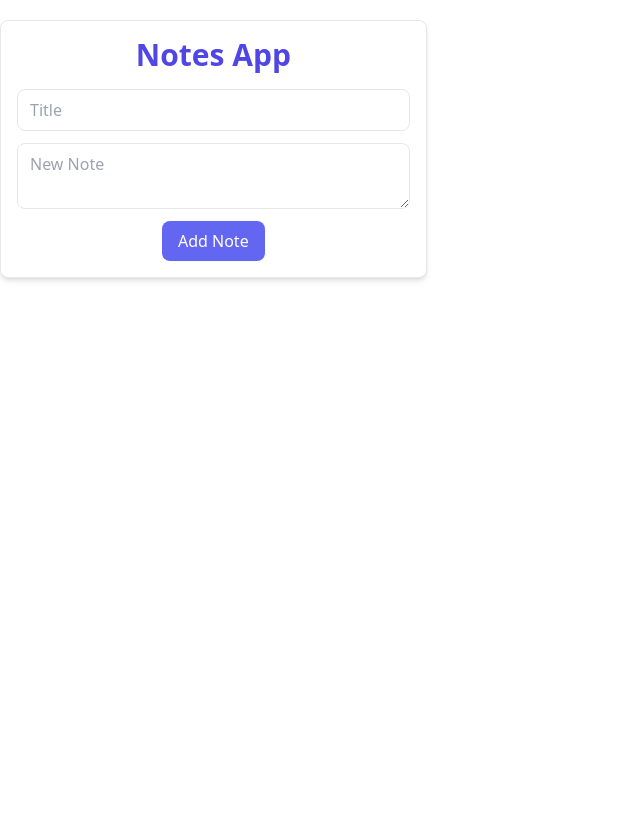
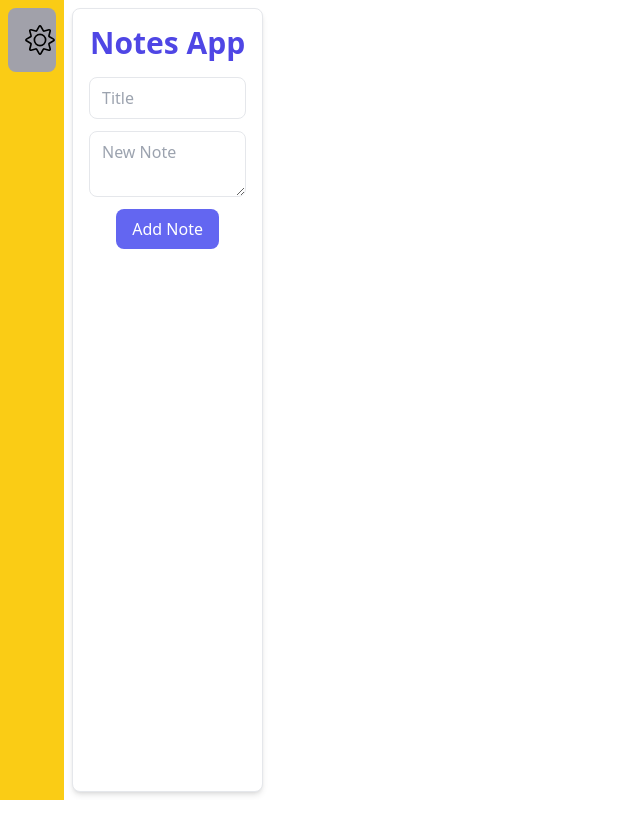
Before and after one commit to rahul-srivastava-codes/react-Notes-app, a React (Vite) app: page / in a window 1280 px wide. Shown: the whole page, without its empty margins (0-640 px from the left). Built offline with nearby package versions, Linux system fonts and the light colour scheme.

Commit message:
night button added

```diff
--- a/package.json
+++ b/package.json
@@ -13,7 +13,8 @@
     "axios": "^1.8.4",
     "motion": "^12.7.4",
     "react": "^19.0.0",
-    "react-dom": "^19.0.0"
+    "react-dom": "^19.0.0",
+    "react-icons": "^5.5.0"
   },
   "devDependencies": {
     "@eslint/js": "^9.22.0",
--- a/src/App.jsx
+++ b/src/App.jsx
@@ -1,8 +1,19 @@
+import { useState } from "react";
+import Navbar from "./Components/Navbar";
 import NoteForm from "./Components/NoteForm";
 
 function App() {
+  const [daymode, setDaymode] = useState(false);
+  function mode(daymode) {
+    setDaymode(!daymode);
+  }
   return (
-    <div className="h-[100vh] w-[100vw] flex-col">
+    <div
+      className={`h-[100vh] w-[100vw] flex ${
+        daymode ? "bg-zinc-600" : "bg-white"
+      }`}
+    >
+      <Navbar mode={daymode} setDaymodef={mode}></Navbar>
       <NoteForm></NoteForm>
     </div>
   );
--- /dev/null
+++ b/src/Components/Navbar.jsx
@@ -0,0 +1,42 @@
+import React from "react";
+import { CiSun } from "react-icons/ci";
+import { FaMoon } from "react-icons/fa";
+import * as motion from "motion/react-client";
+
+// const deletebut = {
+//   backgroundColor: "#e11d48", // Tailwind's rose-600 equivalent
+//   borderRadius: "10%",
+//   marginBottom: "0.5rem",
+//   display: "flex",
+//   alignItems: "center",
+//   justifyContent: "center",
+//   color: "white",
+// };
+function Navbar({ mode, setDaymodef }) {
+  return (
+    <div className={`w-[5vw] ${mode ? "bg-zinc-600" : "bg-yellow-400"}`}>
+      <motion.div
+        initial={{ opacity: 0, scale: 0 }}
+        animate={{ opacity: 1, scale: 1 }}
+        transition={{
+          duration: 0.4,
+          scale: { type: "spring", bounce: 0.5 },
+        }}
+        // style={deletebut}
+        className={`${mode ? "bg-red-200" : "bg-zinc-400 "} rounded-lg m-2 `}
+      >
+        <button
+          title={mode ? "Switch to Light Mode" : "Switch to Dark Mode"}
+          className="px-1 py-2 scale-1.5 transition-color duration-500"
+          onClick={() => setDaymodef(mode)}
+        >
+          <div className="text-[5vh] px-2 py-1">
+            {mode ? <FaMoon /> : <CiSun />}
+          </div>
+        </button>
+      </motion.div>
+    </div>
+  );
+}
+
+export default Navbar;
--- a/src/Components/NoteForm.jsx
+++ b/src/Components/NoteForm.jsx
@@ -41,10 +41,10 @@ function NoteForm() {
   }
 
   return (
-    <div className="flex flex-col md:flex-row justify-evenly mt-5">
+    <div className="flex flex-col md:flex-row justify-between m-2">
       <form
         onSubmit={handleclick}
-        className="flex flex-col items-center px-4 py-4 border rounded-lg shadow-md w-full md:w-1/3 bg-white"
+        className="flex flex-col items-center px-4 py-4 border rounded-lg shadow-md w-full w-[40vw] bg-white"
       >
         <h3 className="text-3xl font-bold text-indigo-600 mb-4">Notes App</h3>
 
```
Also changed, not shown: 1 other file (tests, documents, lock files or other folders).
